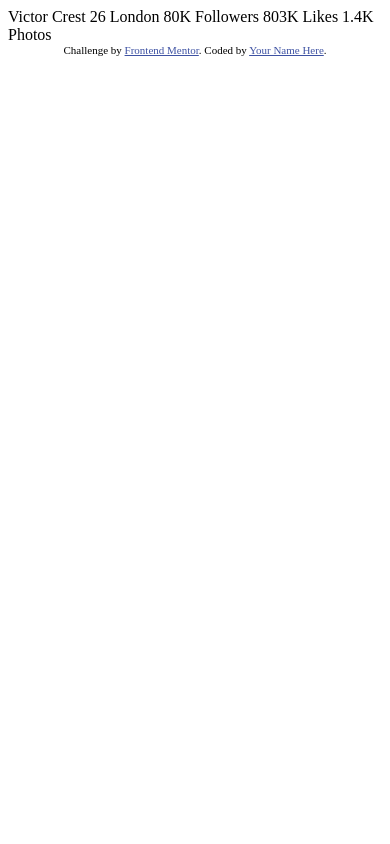
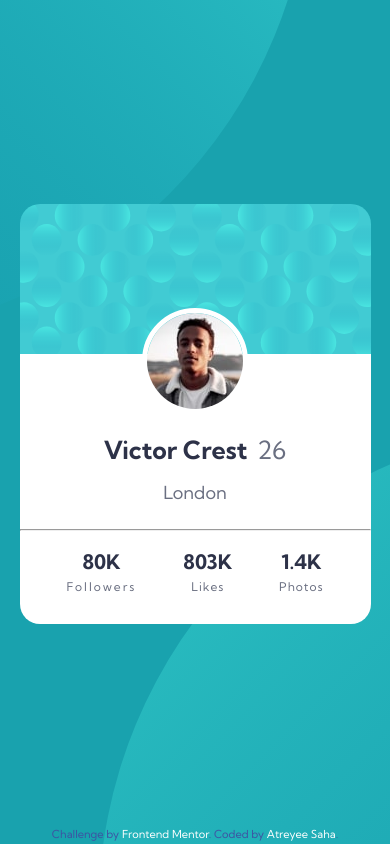
Before and after one commit to River-unknown/fem-profile-card, a website: page index.html in a window 390 px wide. Drawn offline with Linux system fonts and the light colour scheme.

Commit message:
responsive and complete

```diff
--- /dev/null
+++ b/app/scss/components/_index.scss
@@ -0,0 +1 @@
+@forward 'card';
--- /dev/null
+++ b/app/scss/components/card.scss
@@ -0,0 +1,86 @@
+@use '../util/'as *;
+.card{
+    height: 98vh;
+    width:100%;
+    display:flex;
+    justify-content: center;
+    align-items: center;
+}
+.card_components{
+    height:rem(420);
+    width:rem(410);
+    background-color: white;
+    border-radius: rem(20);
+    background-image:url('/images/bg-pattern-card.svg') ;
+    background-repeat: no-repeat;
+    background-size:100% rem(150);
+    display: flex;
+    flex-direction: column;
+    align-items: center;
+    @include breakpoint-down(small){
+        width:90%;
+    }
+}
+.profile{
+    height:rem(210);
+    width:rem(415);
+    display: flex;
+    justify-content: center;
+    align-items: flex-end;
+    img{
+        border: rem(5) solid white;
+        border-radius: 100%;
+    }
+}
+.name_info{
+display:flex;
+align-items: baseline;
+justify-content: center;
+gap: rem(10);
+font-weight: 400;
+font-size:rem(25);
+color:var(--dark_grayish_blue);
+margin-top: rem(20);
+}
+.place{
+color: var(--dark_grayish_blue);
+font-size: rem(18);
+}
+hr{
+    color:#96969647;
+    width: 100%;
+    margin-top: rem(25);
+}
+.card_footer{
+    display:flex;
+    align-items: center;
+    justify-content: space-evenly;
+    width: 100%;
+    height:auto;
+    margin-top: rem(10);
+    font-size: rem(12);
+}
+.followers{
+    color: var(--dark_grayish_blue);
+    letter-spacing: rem(2);
+    display: flex;
+    flex-direction: column;
+    justify-content: center;
+    align-items: center;
+}
+.likes{
+    color: var(--dark_grayish_blue);
+    letter-spacing: rem(1);
+    display: flex;
+    flex-direction: column;
+    justify-content: center;
+    align-items: center;
+}
+.photos{
+    color: var(--dark_grayish_blue);
+    letter-spacing: rem(1);
+    display: flex;
+    flex-direction: column;
+    justify-content: center;
+    align-items: center;
+}
--- /dev/null
+++ b/app/scss/global/_index.scss
@@ -0,0 +1,4 @@
+@forward 'boilerplate';
+@forward 'color';
+@forward 'fonts';
+@forward 'typography';
--- /dev/null
+++ b/app/scss/global/boilerplate.scss
@@ -0,0 +1,38 @@
+@use '../util/' as *;
+
+html{
+    font-size: 100%;
+    box-sizing: border-box;
+}
+
+*, *::before, *::after{
+    box-sizing:inherit;
+}
+
+body{
+    margin:0;
+    padding:0;
+    font-family: var(--font-KS);
+    background-color: var(--bg_blue);
+    background-image: url('/images/bg-pattern-top.svg'),url('/images/bg-pattern-bottom.svg');
+    color:var(--desaturated_blue);
+    min-height: 100vh;
+    overflow: hidden;
+    background-repeat: no-repeat,no-repeat;
+    background-position: right 20vw bottom 60vh, left 25vw top 50vh;
+    @include breakpoint(medium){
+        background-image: url('/images/bg-pattern-top.svg'),url('/images/bg-pattern-bottom.svg');
+        min-height: 100vh;
+        overflow: hidden;
+        background-repeat: no-repeat,no-repeat;
+        background-position: -55% 195%,140% -155%;
+    }
+}
+.visually-hidden{
+    position: absolute;
+    left: -10000px;
+    top: auto;
+    width:1px;
+    height:1px;
+    overflow:hidden;
+}
--- /dev/null
+++ b/app/scss/global/color.scss
@@ -0,0 +1,6 @@
+:root{
+    --bg_blue: hsl(185, 75%, 39%);
+    --desaturated_blue: hsl(229, 23%, 23%);
+    --dark_grayish_blue: hsl(227, 10%, 46%);
+    --dark_gray: hsl(0, 0%, 59%);
+}
--- /dev/null
+++ b/app/scss/global/fonts.scss
@@ -0,0 +1,3 @@
+:root{
+    --font-KS:'Kumbh Sans', sans-serif;
+}
--- /dev/null
+++ b/app/scss/global/typography.scss
@@ -0,0 +1,21 @@
+@use '../util/'as *;
+h1,
+h3{
+    font-weight: 700;
+    margin-top:0;
+    font-size: rem(25);
+    color:var(--desaturated_blue);
+}
+h2{
+    font-weight: 700;
+    margin:0;
+    margin-bottom: rem(5);
+    font-size: rem(20);
+    color:var(--desaturated_blue);
+    letter-spacing: normal;
+}
+a,
+a:visited,
+a:active{
+    text-decoration:none;
+}
--- /dev/null
+++ b/app/scss/style.scss
@@ -0,0 +1,2 @@
+@use 'global';
+@use 'components';
--- /dev/null
+++ b/app/scss/util/_index.scss
@@ -0,0 +1,2 @@
+@forward 'breakpoints';
+@forward 'functions';
--- /dev/null
+++ b/app/scss/util/breakpoints.scss
@@ -0,0 +1,25 @@
+// 640px, 1150px, 1400px
+$breakpoints-up: (
+	'medium': '40em',
+	'large': '71.875em',
+	'xlarge': '87.5em',
+);
+
+// 639px, 1149px, 1399px
+$breakpoints-down: (
+	'small': '39.9375em',
+	'medium': '71.8125em',
+	'large': '87.4375em',
+);
+
+@mixin breakpoint($size) {
+	@media (min-width: map-get($breakpoints-up, $size)) {
+		@content;
+	}
+}
+
+@mixin breakpoint-down($size) {
+	@media (max-width: map-get($breakpoints-down, $size)) {
+		@content;
+	}
+}
--- /dev/null
+++ b/app/scss/util/functions.scss
@@ -0,0 +1,6 @@
+@use "sass:math";
+
+// Source: https://css-tricks.com/snippets/sass/px-to-em-functions/
+@function rem($pixels, $context: 16) {
+    @return (math.div($pixels,$context))*1rem;
+  }
--- /dev/null
+++ b/gulpfile.js
@@ -0,0 +1,64 @@
+// Initialize modules
+const { src, dest, watch, series } = require('gulp');
+const sass = require('gulp-sass')(require('sass'));
+const postcss = require('gulp-postcss');
+const autoprefixer = require('autoprefixer');
+const cssnano = require('cssnano');
+const babel = require('gulp-babel');
+const terser = require('gulp-terser');
+const browsersync = require('browser-sync').create();
+
+// Use dart-sass for @use
+//sass.compiler = require('dart-sass');
+
+// Sass Task
+function scssTask() {
+  return src('app/scss/style.scss', { sourcemaps: true })
+    .pipe(sass())
+    .pipe(postcss([autoprefixer(), cssnano()]))
+    .pipe(dest('dist', { sourcemaps: '.' }));
+}
+
+// JavaScript Task
+/*function jsTask() {
+  return src('app/js/script.js', { sourcemaps: true })
+    .pipe(babel({ presets: ['@babel/preset-env'] }))
+    .pipe(terser())
+    .pipe(dest('dist', { sourcemaps: '.' }));
+}
+*/
+// Browsersync
+function browserSyncServe(cb) {
+  browsersync.init({
+    server: {
+      baseDir: '.',
+    },
+    notify: {
+      styles: {
+        top: 'auto',
+        bottom: '0',
+      },
+    },
+    browser: 'firefox',
+  });
+  cb();
+}
+function browserSyncReload(cb) {
+  browsersync.reload();
+  cb();
+}
+
+// Watch Task
+function watchTask() {
+  watch('*.html', browserSyncReload);
+  watch(
+    ['app/scss/**/*.scss', 'app/**/*.js'],
+    series(scssTask, browserSyncReload)
+  );
+}
+
+// Default Gulp Task
+exports.default = series(scssTask, browserSyncServe, watchTask);
+
+// Build Gulp Task
+exports.build = series(scssTask);
--- a/index.html
+++ b/index.html
@@ -5,31 +5,47 @@
   <meta name="viewport" content="width=device-width, initial-scale=1.0"> <!-- displays site properly based on user's device -->
 
   <link rel="icon" type="image/png" sizes="32x32" href="./images/favicon-32x32.png">
-
+  <link rel="stylesheet" href="/dist/style.css">
   <title>Frontend Mentor | Profile card component</title>
+  <link rel="preconnect" href="https://fonts.googleapis.com">
+<link rel="preconnect" href="https://fonts.gstatic.com" crossorigin>
+<link href="https://fonts.googleapis.com/css2?family=Kumbh+Sans:wght@400;700&display=swap" rel="stylesheet">
 
   <!-- Feel free to remove these styles or customise in your own stylesheet 👍 -->
   <style>
-    .attribution { font-size: 11px; text-align: center; }
-    .attribution a { color: hsl(228, 45%, 44%); }
+    .attribution { font-size: 11px; text-align: center; color:hsl(228, 45%, 44%)}
+    .attribution a { color:white; }
   </style>
 </head>
 <body>
-  Victor Crest
-  26
-  London
+  <main>
+  <div class="card">
+    <div class="card_components">
+      <div class="profile"><img src="/images/image-victor.jpg" alt="dp"/></div>
+      <div class="name_info"><h1>Victor Crest</h1>26</div>
+      <div class="place">London</div>
+      <hr/>
+      <div class="card_footer">
+        <div class="followers">
+          <h2>80K</h2> Followers
+        </div>
+        <div class="likes">
+          <h2>803K</h2> Likes
+        </div>
+        <div class="photos">
+          <h2>1.4K</h2> Photos
+        </div>
+      </div>
 
-  80K
-  Followers
+    </div>
+  </div>
 
-  803K
-  Likes
-
-  1.4K
-  Photos
+</main>
+<footer>
   <div class="attribution">
     Challenge by <a href="https://www.frontendmentor.io?ref=challenge" target="_blank">Frontend Mentor</a>.
-    Coded by <a href="#">Your Name Here</a>.
+    Coded by <a href="#">Atreyee Saha</a>.
   </div>
+</footer>
 </body>
 </html>
```
Also changed, not shown: package.json (added, +30 -0 lines), dist/style.css (added), 3 other files.
